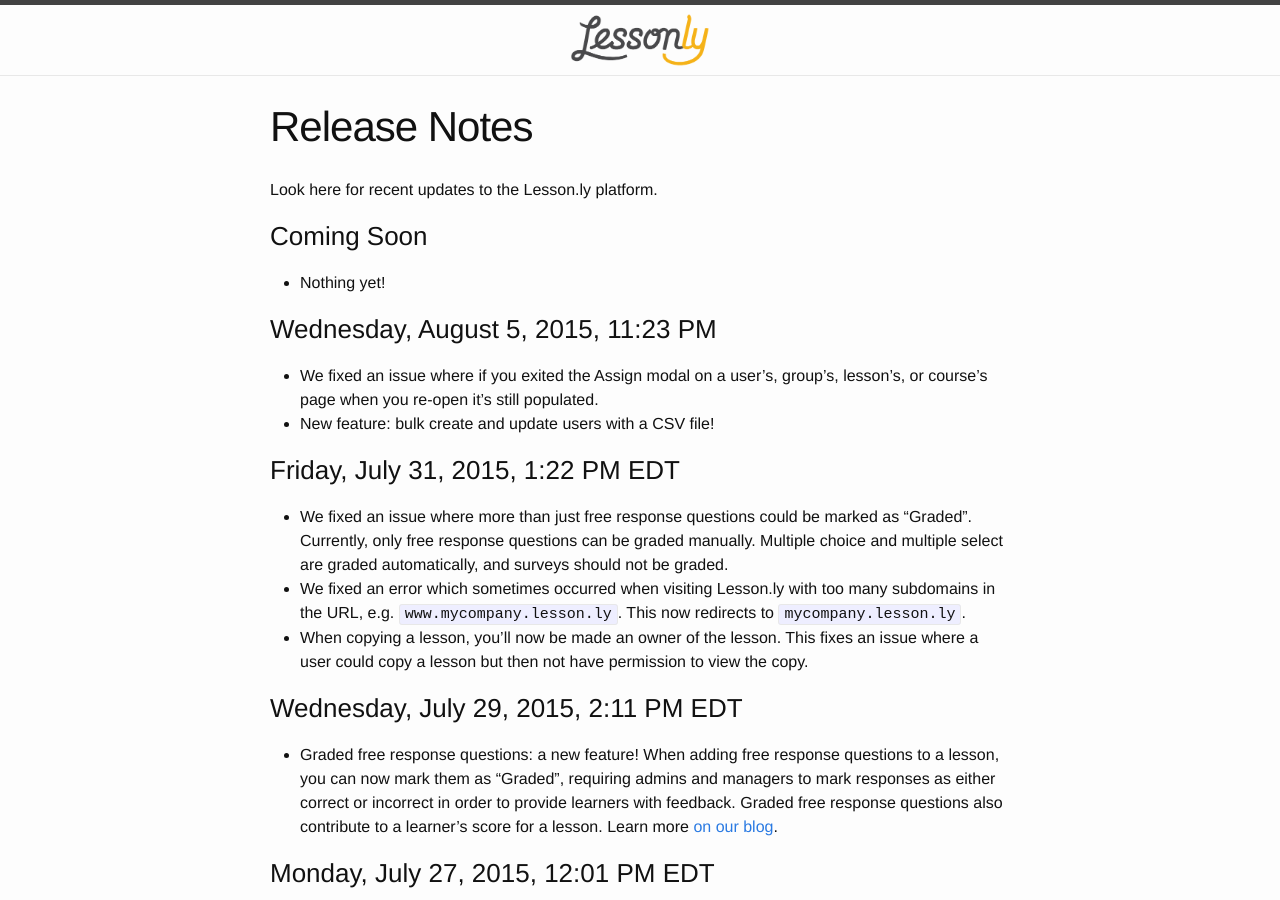
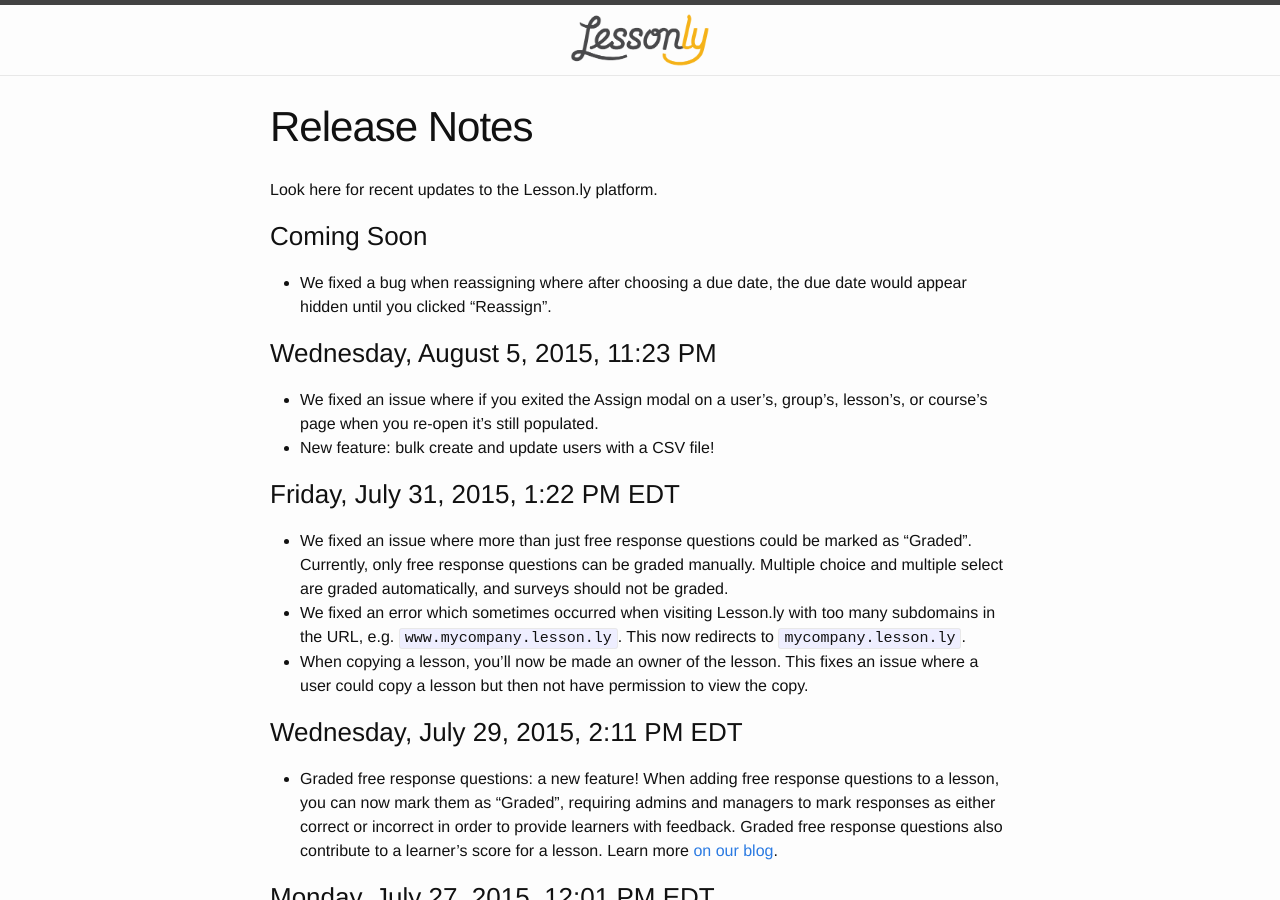
Before and after one commit to isabella232/lessonly.github.io, a Jekyll site: the page built from release-notes.md, in a window 1280 px wide and 900 px high. Built offline with Jekyll 4.4.1, drawn with Linux system fonts in a browser that asks for light colours.

Commit message:
Fixed due date bug

```diff
--- a/release-notes.md
+++ b/release-notes.md
@@ -8,7 +8,7 @@
 
 ### Coming Soon
 
-- Nothing yet!
+- We fixed a bug when reassigning where after choosing a due date, the due date would appear hidden until you clicked "Reassign".
 
 ### Wednesday, August 5, 2015, 11:23 PM
 
```
